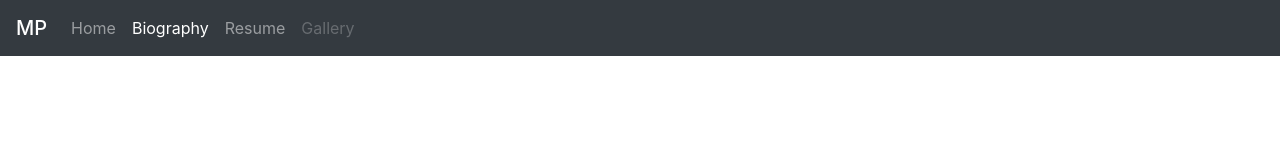
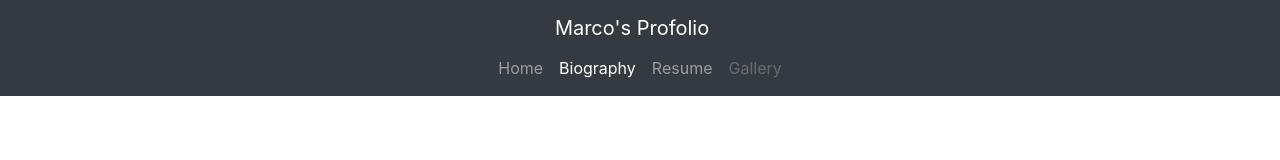
Before and after one commit to HoshimiyaOriyuki/hoshimiya.github.io, a plain HTML site: page bio.html in a window 1280 px wide. Drawn offline with nearby package versions, Linux system fonts and the light colour scheme.

Commit message:
updates
1. Syntax

```diff
--- a/bio.html
+++ b/bio.html
@@ -10,13 +10,15 @@
 
 <!-- Navigation Bar -->
 <nav class="navbar navbar-expand-lg sticky-top navbar-dark bg-dark">
-	<a class="navbar-brand mb-0 h1" href="index.html">MP</a>
-	<div class="collapse navbar-collapse" id="navbarNavAltMarkup">
-		<div class="navbar-nav">
-			<a class="nav-item nav-link" href="index.html">Home</a>
-			<a class="nav-item nav-link active" href="bio.html">Biography</a>
-			<a class="nav-item nav-link" href="resume.html">Resume</a>
-			<a class="nav-item nav-link disabled" href="#">Gallery</a>
+	<div class="container flex-column flex-row">
+	<a class="navbar-brand" href="index.html">Marco's Profolio</a>
+		<div class="collapse navbar-collapse">
+			<div class="navbar-nav">
+				<a class="nav-item nav-link" href="index.html">Home</a>
+				<a class="nav-item nav-link active" href="bio.html">Biography</a>
+				<a class="nav-item nav-link" href="resume.html">Resume</a>
+				<a class="nav-item nav-link disabled" href="#">Gallery</a>
+			</div>
 		</div>
 	</div>
 </nav>
```
Also changed, not shown: resume.html (+9 -7 lines).
